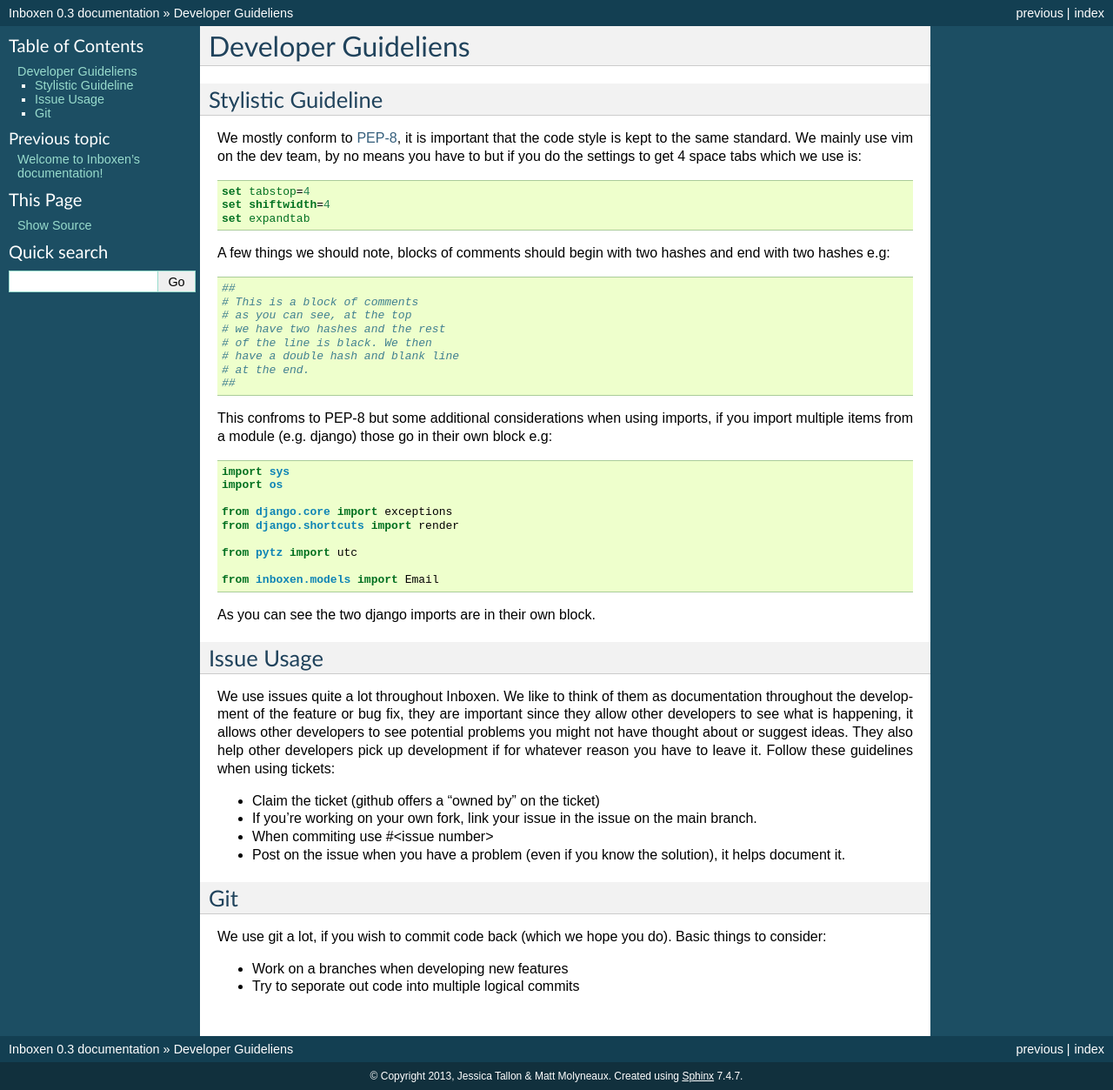
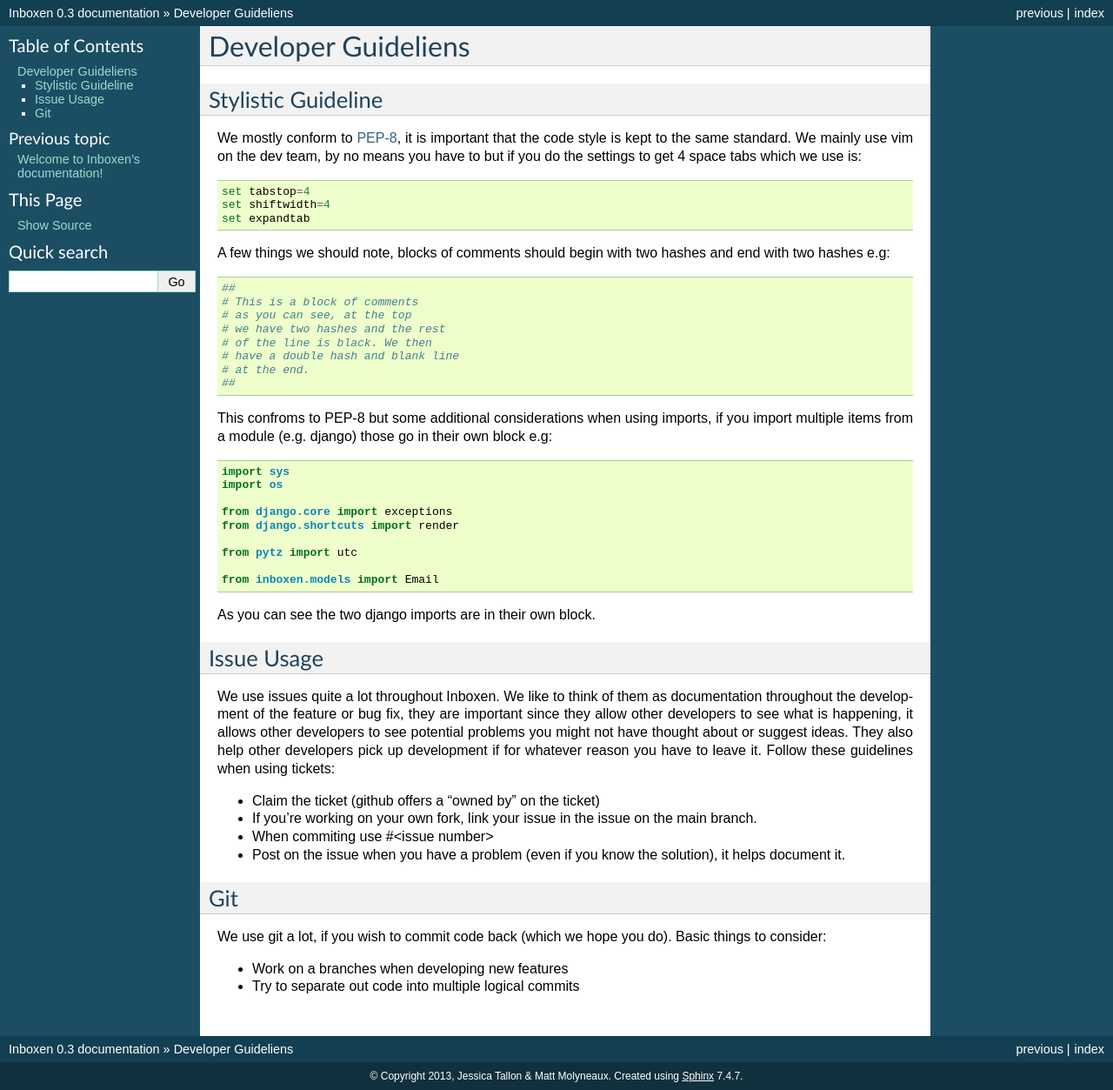
Before and after one commit to Inboxen/Inboxen, a Sphinx documentation site: the page built from docs/developing/guideline.rst, in a window 1280 px wide. Shown: the whole page at 87% size. Built offline with Sphinx 7.4.7, drawn with Linux system fonts in a browser that asks for light colours.

```diff
--- a/docs/developing/guideline.rst
+++ b/docs/developing/guideline.rst
@@ -4,17 +4,13 @@ Developer Guideliens
 Stylistic Guideline
 -------------------
 
-We mostly conform to PEP-8_, it is important that the code style is kept to the same standard. We mainly use vim on the dev team, by no means you have to but if you do the settings to get 4 space tabs which we use is:
-
-.. code:: vim
+We mostly conform to PEP-8_, it is important that the code style is kept to the same standard. We mainly use vim on the dev team, by no means you have to but if you do the settings to get 4 space tabs which we use is::
 
     set tabstop=4
     set shiftwidth=4
     set expandtab
 
-A few things we should note, blocks of comments should begin with two hashes and end with two hashes e.g:
-
-.. code:: python
+A few things we should note, blocks of comments should begin with two hashes and end with two hashes e.g::
 
     ##
     # This is a block of comments
@@ -25,9 +21,7 @@ A few things we should note, blocks of comments should begin with two hashes and
     # at the end.
     ##
 
-This confroms to PEP-8 but some additional considerations when using imports, if you import multiple items from a module (e.g. django) those go in their own block e.g:
-
-.. code:: python
+This confroms to PEP-8 but some additional considerations when using imports, if you import multiple items from a module (e.g. django) those go in their own block e.g::
 
     import sys
     import os
@@ -59,7 +53,7 @@ Git
 We use git a lot, if you wish to commit code back (which we hope you do). Basic things to consider:
 
 - Work on a branches when developing new features
-- Try to seporate out code into multiple logical commits
+- Try to separate out code into multiple logical commits
 
 
 .. _PEP-8: http://www.python.org/dev/peps/pep-0008/
```
